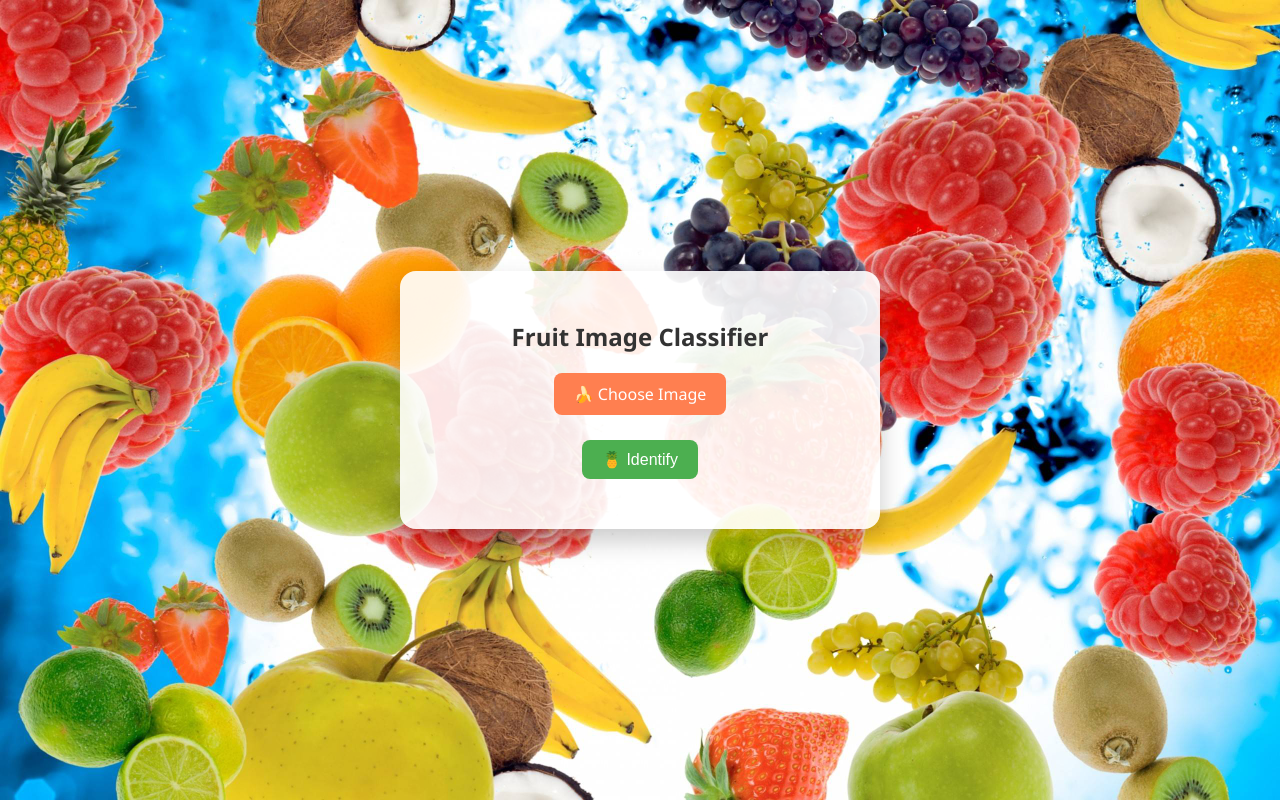
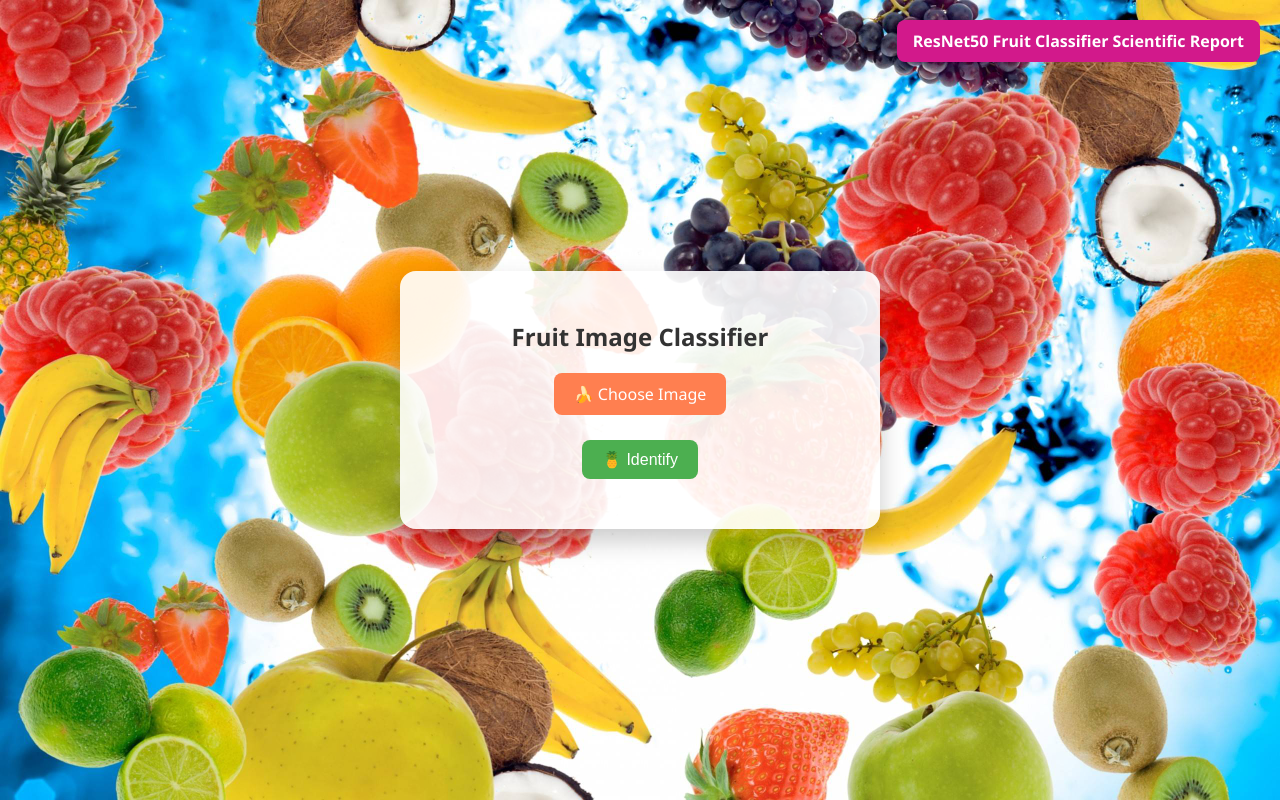
Before and after one commit to jacobszc/PatternRec_Project_Group1, a plain HTML site: page ImgClassifier.html in a window 1280 px wide. Drawn offline with Linux system fonts and the light colour scheme.

Commit message:
added link to scientific report directly in webAPP

```diff
--- a/ImgClassifier.html
+++ b/ImgClassifier.html
@@ -14,6 +14,23 @@
       align-items: center;
       justify-content: center;
       height: 100vh;
+    }
+
+    .report-link {
+      position: absolute;
+      top: 20px;
+      right: 20px;
+      background: #d2198b;
+      color: white;
+      padding: 10px 16px;
+      border-radius: 8px;
+      text-decoration: none;
+      font-weight: bold;
+      transition: background 0.3s ease;
+    }
+
+    .report-link:hover {
+      background: #0d47a1;
     }
 
     .container {
@@ -70,10 +87,16 @@
       margin-top: 20px;
       font-size: 18px;
       color: #333;
+      white-space: pre-line;
     }
   </style>
 </head>
 <body>
+  <!-- 📄 Top-right report link -->
+  <a href="Scientific_Report_Jacob_Szczudlik_CV_Enginner.pdf" class="report-link" target="_blank">
+    ResNet50 Fruit Classifier Scientific Report
+  </a>
+
   <div class="container">
     <h2>Fruit Image Classifier</h2>
     <label for="imageInput" class="custom-file-label">🍌 Choose Image</label>
@@ -112,7 +135,6 @@
         });
     }
 
-    // Update label text on file selection
     document.getElementById('imageInput').addEventListener('change', function () {
       if (this.files.length > 0) {
         document.querySelector('.custom-file-label').textContent = `📷 ${this.files[0].name}`;
```
